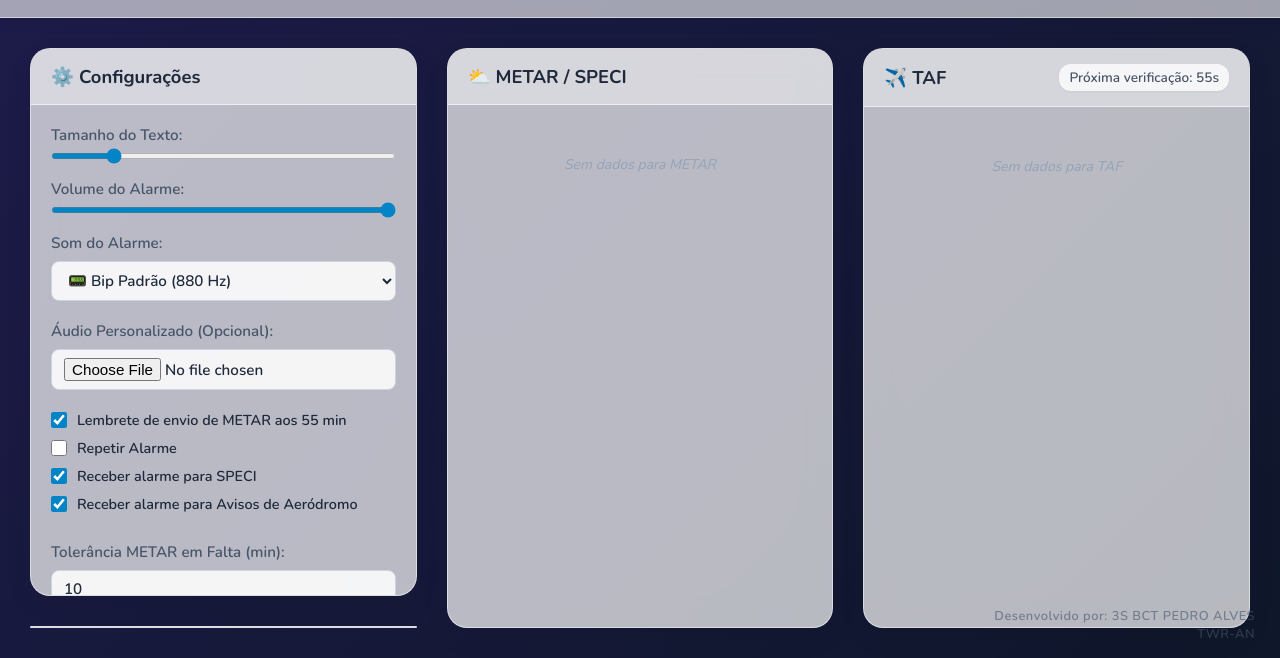
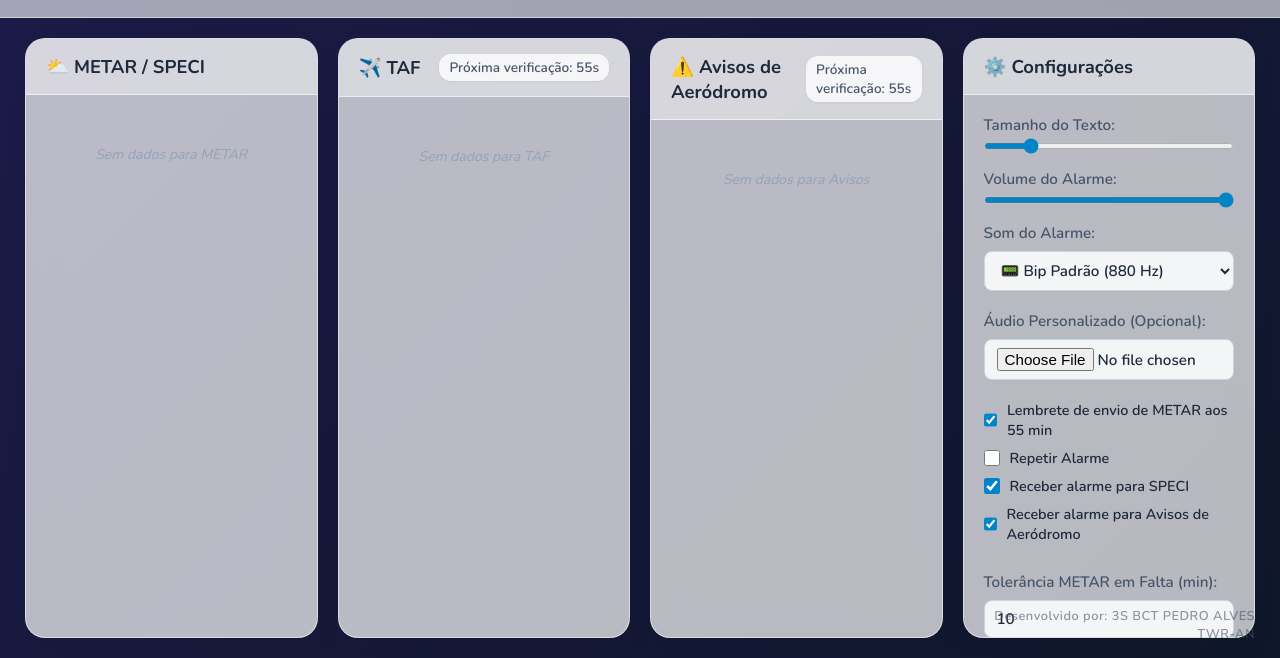
Before and after one commit to peacemaker1905/WeatherMonitor-, a plain HTML site: page index.html in a window 1280 px wide. Shown: the part 142-800 px from the top of the page. Drawn offline with nearby package versions, Linux system fonts and the light colour scheme; no server answers.

Commit message:
Add files via upload

```diff
--- a/css/styles.css
+++ b/css/styles.css
@@ -68,7 +68,7 @@ body {
     grid-template-columns: 1fr 1fr 1fr;
     gap: 30px;
     align-items: center;
-    max-width: 1600px;
+    max-width: 1800px;
     margin: 0 auto;
 }
 
@@ -218,18 +218,16 @@ body {
 /* Dashboard Grid */
 .dashboard-grid {
     display: grid;
-    grid-template-columns: 1fr 1fr 1fr;
-    grid-template-rows: auto 1fr;
-    grid-template-areas:
-        "configs metar taf"
-        "avisos  metar taf";
-    gap: 30px;
-    padding: 30px;
+    grid-template-columns: repeat(4, 1fr);
+    grid-template-areas: "metar taf avisos configs";
+    gap: 20px;
+    padding: 20px 25px;
     flex-grow: 1;
-    max-width: 1600px;
+    max-width: 1800px;
     margin: 0 auto;
     width: 100%;
     overflow-y: hidden;
+    min-height: 0;
 }
 
 .panel {
@@ -242,12 +240,14 @@ body {
     flex-direction: column;
     overflow: hidden;
     box-shadow: var(--panel-shadow);
+    min-height: 0;
+    height: 100%;
 }
 
-.panel-configs { grid-area: configs; }
-.panel-avisos  { grid-area: avisos; }
 .panel-metar   { grid-area: metar; }
 .panel-taf     { grid-area: taf; }
+.panel-avisos  { grid-area: avisos; }
+.panel-configs { grid-area: configs; }
 
 .panel-header {
     background: rgba(255, 255, 255, 0.4);
@@ -291,7 +291,7 @@ body {
 
 /* Settings */
 .settings-content {
-    flex-grow: 0;
+    flex-grow: 1;
 }
 .setting-group {
     margin-bottom: 20px;
@@ -508,7 +508,7 @@ body {
 @media (max-width: 1024px) {
     .dashboard-grid {
         grid-template-columns: 1fr 1fr;
-        grid-template-rows: auto auto auto;
+        grid-template-rows: auto auto;
         grid-template-areas:
             "metar taf"
             "avisos configs";
@@ -521,10 +521,7 @@ body {
         gap: 20px;
     }
     .panel {
-        height: 450px;
-    }
-    .panel-configs, .panel-avisos {
-        height: auto;
+        height: 480px;
     }
 }
 @media (max-width: 768px) {
--- a/sw.js
+++ b/sw.js
@@ -1,4 +1,4 @@
-const CACHE_NAME = 'redemet-pwa-v4';
+const CACHE_NAME = 'redemet-pwa-v5';
 const ASSETS = [
     './',
     './index.html',
```
